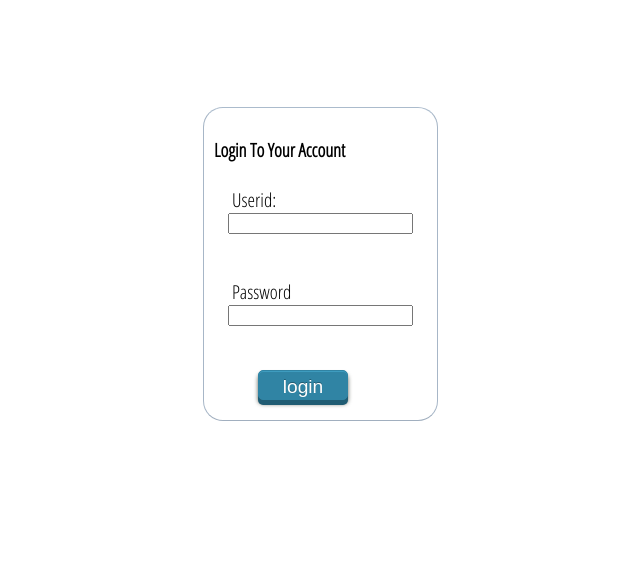
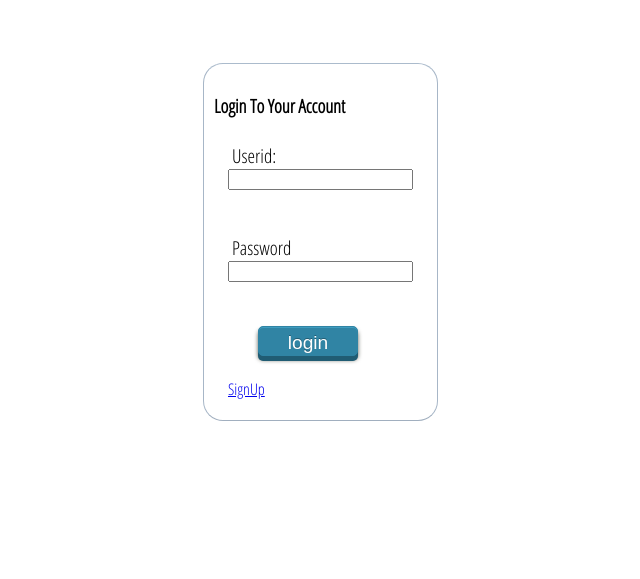
Before and after one commit to dludaya09/Jigo, a PHP site: page /Jingo/Login.php in a window 1280 px wide. Shown: the part 229-808 px from the top of the page, without its empty margins (292-932 px from the left). Run offline with PHP 8.4, Linux system fonts and the light colour scheme.

Commit message:
Update Login.php

```diff
--- a/Login.php
+++ b/Login.php
@@ -11,7 +11,8 @@
 
 <div id="Jingo">
     <div id="header" class="container">
-        <h1>Jingo</a></h1>
+        <h1>Jingo</h1>
+    </div>
     </div>
 </div>
 
@@ -25,7 +26,8 @@
     <input type="text" name="userid" id="userid" required><br><br>
     <label for="password">Password</label>
     <input type="password" name="password" id="password" required><br><br>
-    <input type="submit" value="login" id="login" onClick="login()">
+    <input type="submit" value="login" id="login"><br>
+    <a href="#Signup" data-toggle="tab" id="Sign Up" onClick="Signup()" align="center">SignUp</a><br>
     </fieldset>
 </form>
 </div>
@@ -101,11 +103,6 @@ window.open("http://localhost/jingo/jingo/signup.php");
 </form>
 </body>
 
-<script type="text/javascript">
-function login(){
-window.open("http://localhost/Jingo/Jingo/Search.php");
-}
-</script>
 
 <style type="text/css">
 html, body{
@@ -131,12 +128,12 @@ html, body{
 #login{
 position:absoloute;
 height: 30px;
-width: 90px;
+width: 100px;
 left: 300px;
 top: 400px;
 }
+
 .actions{
-
     background-color: #FFFFFF;
     bottom: 150px;
     padding: 10px;
@@ -152,6 +149,7 @@ top: 400px;
     -moz-border-radius: 20px;
     border-radius: 20px;
 }
+
 .Login{
 width: 200px;
 background: #ffffff;
@@ -185,6 +183,7 @@ color:#000;
 }
 
 #Login input#login {
+
 background: #3084a4;
 border:1px solid #3084a4;
 color:#fff;
@@ -204,6 +203,7 @@ border:1px solid #3084a4;
 box-shadow: inset 0px 1px 0px #3e9cbf, 0px 2px 0px 0px #205c73, 0px 1px 4px #5d6257;
 cursor:pointer;
 }
+
 </style>
 
 </html>
```
